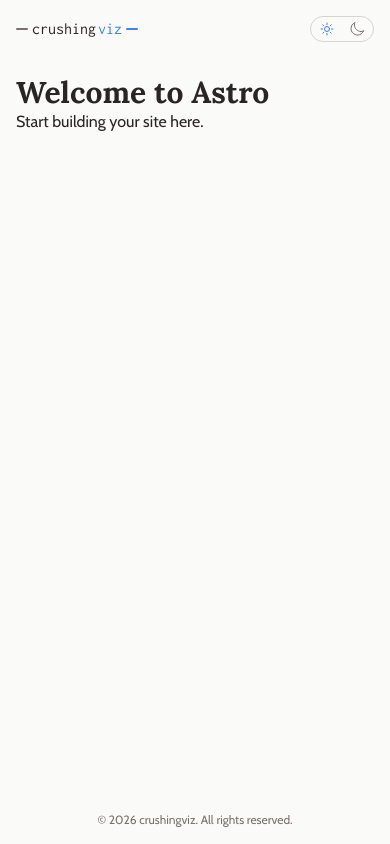
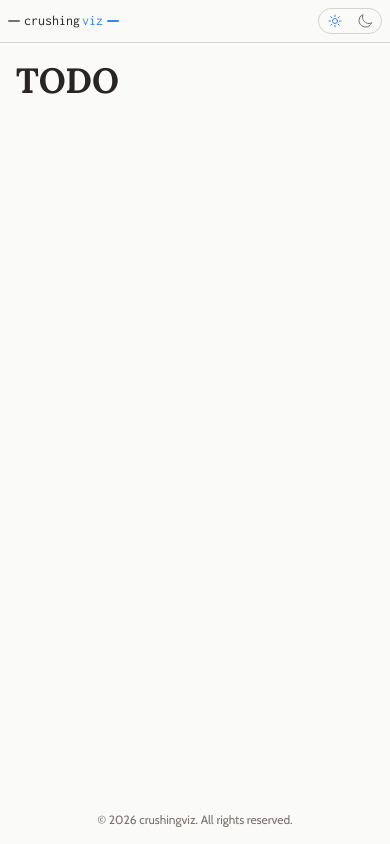
Before and after one commit to codyrushing/crushingviz, an Astro site in the folder packages/web/: page / in a window 390 px wide. Built offline with nearby package versions, Linux system fonts and the light colour scheme; Astro itself is replaced by a stand-in of ours.

Commit message:
initial project page structure w/ mdx

```diff
--- a/package.json
+++ b/package.json
@@ -4,8 +4,7 @@
   "type": "module",
   "workspaces": [
     "packages/data",
-    "packages/types",
-    "packages/web"
+    "packages/types"
   ],
   "scripts": {
     "secrets:pull": "dotenv-vault pull",
@@ -22,8 +21,5 @@
   },
   "peerDependencies": {
     "typescript": "^5.0.0"
-  },
-  "dependencies": {
-    "astro": "^5.16.6"
   }
 }
--- a/packages/web/astro.config.mjs
+++ b/packages/web/astro.config.mjs
@@ -1,10 +1,12 @@
 // @ts-check
 import { defineConfig } from 'astro/config';
 import tailwindcss from '@tailwindcss/vite';
+import mdx from '@astrojs/mdx';
 
 // https://astro.build/config
 export default defineConfig({
   vite: {
     plugins: [tailwindcss()],
   },
+  integrations: [mdx()]
 });
--- a/packages/web/package.json
+++ b/packages/web/package.json
@@ -10,6 +10,7 @@
   },
   "dependencies": {
     "@astrojs/check": "^0.9.9",
+    "@astrojs/mdx": "^7.0.3",
     "@tailwindcss/vite": "^4.1.0",
     "astro": "^7.0.9",
     "solid-element": "^1.9.2",
--- /dev/null
+++ b/packages/web/src/layouts/ArticleLayout.astro
@@ -0,0 +1,15 @@
+---
+import PageLayout from "./PageLayout.astro";
+---
+<PageLayout>
+  <article>
+    <slot />
+  </article>
+</PageLayout>
+
+<style>
+@reference "../styles/global.css";
+article {
+  @apply py-6;
+}
+</style>
--- /dev/null
+++ b/packages/web/src/layouts/structures/ColorSchemeSelector.astro
@@ -0,0 +1,60 @@
+---
+---
+<div id="theme-selector" class="inline-flex items-center rounded-full border border-border p-0.5 gap-0.5" role="radiogroup" aria-label="Color scheme">
+	<button id="light-option" role="radio" aria-checked="false" aria-label="Light mode" class="px-1.5 py-0.5 rounded-full transition-colors cursor-pointer">
+		<svg xmlns="http://www.w3.org/2000/svg" fill="none" viewBox="0 0 24 24" stroke-width="1.5" stroke="currentColor" class="size-4">
+			<path stroke-linecap="round" stroke-linejoin="round" d="M12 3v2.25m6.364.386-1.591 1.591M21 12h-2.25m-.386 6.364-1.591-1.591M12 18.75V21m-4.773-4.227-1.591 1.591M5.25 12H3m4.227-4.773L5.636 5.636M15.75 12a3.75 3.75 0 1 1-7.5 0 3.75 3.75 0 0 1 7.5 0Z" />
+		</svg>
+	</button>
+	<button id="dark-option" role="radio" aria-checked="false" aria-label="Dark mode" class="px-1.5 py-0.5 rounded-full transition-colors cursor-pointer">
+		<svg xmlns="http://www.w3.org/2000/svg" fill="none" viewBox="0 0 24 24" stroke-width="1.5" stroke="currentColor" class="size-4">
+			<path stroke-linecap="round" stroke-linejoin="round" d="M21.752 15.002A9.72 9.72 0 0 1 18 15.75c-5.385 0-9.75-4.365-9.75-9.75 0-1.33.266-2.597.748-3.752A9.753 9.753 0 0 0 3 11.25C3 16.635 7.365 21 12.75 21a9.753 9.753 0 0 0 9.002-5.998Z" />
+		</svg>
+	</button>
+</div>
+<script>
+import type { WindowExtended } from "../PageLayout.astro";
+
+const lightOption = document.getElementById("light-option");
+const darkOption = document.getElementById("dark-option");
+
+// const selectedClasses = ["bg-muted", "text-accent-500"];
+const unselectedClasses = ["text-muted", "hover:text-foreground"];
+
+const colorSchemeManager = (window as unknown as WindowExtended).colorSchemeManager;
+function updateSelector() {
+	const scheme = colorSchemeManager.getColorScheme();
+	const [buttonToActivate, buttonToDeactivate] = scheme === "dark" ? [darkOption, lightOption] : [lightOption, darkOption];
+
+	buttonToDeactivate?.setAttribute("aria-checked", "false");
+	buttonToActivate?.setAttribute("aria-checked", "true");
+}
+
+// Initial state
+updateSelector();
+
+// Switch on click
+lightOption?.addEventListener("click", () => {
+	colorSchemeManager.setPreference("light");
+});
+
+darkOption?.addEventListener("click", () => {
+	colorSchemeManager.setPreference("dark");
+});
+
+// Subscribe to changes from other sources
+colorSchemeManager.subscribe(updateSelector);
+</script>
+<style>
+@reference "../../styles/global.css";
+
+#theme-selector button {
+  @apply text-muted;
+  @apply hover:text-foreground;
+}
+
+#theme-selector button[aria-checked="true"] {
+  @apply text-accent-500;
+  @apply cursor-auto;
+}
+</style>
--- a/packages/web/src/layouts/structures/SiteHeader.astro
+++ b/packages/web/src/layouts/structures/SiteHeader.astro
@@ -1,69 +1,14 @@
 ---
+import ColorSchemeSelector from "./ColorSchemeSelector.astro";
+
 
 ---
-<header id="site-header" class="sticky top-0 p-4 backdrop-blur-xs bg-background/75">
+<header id="site-header" class="sticky top-0 p-2 lg:p-4 backdrop-blur-xs border-border border-b bg-background/75">
 	<div class="container mx-auto flex items-center justify-between">
-		<h1 class="text-base flex flex-row items-center gap-1 font-monospace text-foreground dark:text-muted before:inline-block before:bg-muted before:h-[1.5px] before:rounded-full before:w-3 after:inline-block after:bg-accent-500 after:h-[1.5px] after:w-3 after:rounded-full">
+		<a href="/" class="flex flex-row items-center gap-1 font-monospace text-foreground text-sm dark:text-muted before:inline-block before:bg-muted before:h-[1.5px] before:rounded-full before:w-3 after:inline-block after:bg-accent-500 after:h-[1.5px] after:w-3 after:rounded-full">
 		  crushing
 			<span class="text-accent-500 -ml-0.5">viz</span>
-		</h1>
-		<div id="theme-selector" class="inline-flex items-center rounded-full border border-border p-0.5 gap-0.5" role="radiogroup" aria-label="Color scheme">
-			<button id="light-option" role="radio" aria-checked="false" aria-label="Light mode" class="px-1.5 py-0.5 rounded-full transition-colors cursor-pointer">
-				<svg xmlns="http://www.w3.org/2000/svg" fill="none" viewBox="0 0 24 24" stroke-width="1.5" stroke="currentColor" class="size-4">
-					<path stroke-linecap="round" stroke-linejoin="round" d="M12 3v2.25m6.364.386-1.591 1.591M21 12h-2.25m-.386 6.364-1.591-1.591M12 18.75V21m-4.773-4.227-1.591 1.591M5.25 12H3m4.227-4.773L5.636 5.636M15.75 12a3.75 3.75 0 1 1-7.5 0 3.75 3.75 0 0 1 7.5 0Z" />
-				</svg>
-			</button>
-			<button id="dark-option" role="radio" aria-checked="false" aria-label="Dark mode" class="px-1.5 py-0.5 rounded-full transition-colors cursor-pointer">
-				<svg xmlns="http://www.w3.org/2000/svg" fill="none" viewBox="0 0 24 24" stroke-width="1.5" stroke="currentColor" class="size-4">
-					<path stroke-linecap="round" stroke-linejoin="round" d="M21.752 15.002A9.72 9.72 0 0 1 18 15.75c-5.385 0-9.75-4.365-9.75-9.75 0-1.33.266-2.597.748-3.752A9.753 9.753 0 0 0 3 11.25C3 16.635 7.365 21 12.75 21a9.753 9.753 0 0 0 9.002-5.998Z" />
-				</svg>
-			</button>
-		</div>
+		</a>
+		<ColorSchemeSelector />
 	</div>
 </header>
-<script>
-import type { WindowExtended } from "../PageLayout.astro";
-
-const lightOption = document.getElementById("light-option");
-const darkOption = document.getElementById("dark-option");
-
-// const selectedClasses = ["bg-muted", "text-accent-500"];
-const unselectedClasses = ["text-muted", "hover:text-foreground"];
-
-const colorSchemeManager = (window as unknown as WindowExtended).colorSchemeManager;
-function updateSelector() {
-	const scheme = colorSchemeManager.getColorScheme();
-	const [buttonToActivate, buttonToDeactivate] = scheme === "dark" ? [darkOption, lightOption] : [lightOption, darkOption];
-
-	buttonToDeactivate?.setAttribute("aria-checked", "false");
-	buttonToActivate?.setAttribute("aria-checked", "true");
-}
-
-// Initial state
-updateSelector();
-
-// Switch on click
-lightOption?.addEventListener("click", () => {
-	colorSchemeManager.setPreference("light");
-});
-
-darkOption?.addEventListener("click", () => {
-	colorSchemeManager.setPreference("dark");
-});
-
-// Subscribe to changes from other sources
-colorSchemeManager.subscribe(updateSelector);
-</script>
-<style>
-@reference "../../styles/global.css";
-
-#theme-selector button {
-  @apply text-muted;
-  @apply hover:text-foreground;
-}
-
-#theme-selector button[aria-checked="true"] {
-  @apply text-accent-500;
-  @apply cursor-auto;
-}
-</style>
--- a/packages/web/src/pages/index.astro
+++ b/packages/web/src/pages/index.astro
@@ -3,6 +3,5 @@ import PageLayout from '../layouts/PageLayout.astro';
 ---
 
 <PageLayout>
-	<h1 class="text-3xl font-heading">Welcome to Astro</h1>
-	<p>Start building your site here.</p>
+	<h1 class="text-3xl font-heading">TODO</h1>
 </PageLayout>
--- /dev/null
+++ b/packages/web/src/pages/pacific-island-flooding/index.mdx
@@ -0,0 +1,4 @@
+---
+layout: ../../layouts/ArticleLayout.astro
+---
+# Flooding in the Pacific Islands
--- a/packages/web/src/styles/global.css
+++ b/packages/web/src/styles/global.css
@@ -123,3 +123,12 @@ body {
   font-variation-settings:
     "wdth" 100;
 }
+
+/* MAIN */
+h1 {
+  /*@apply text-6xl;*/
+  @apply font-serif;
+  @apply leading-tight;
+  font-size: clamp(2rem,9vw,5.5rem);
+  /*font-size: clamp(56px,9vw,128px);*/
+}
```
Also changed, not shown: AGENTS.md (+1 -0 lines), packages/web/src/pages/pacific-data-viz-challenge-2026/index.astro (deleted), packages/web/src/pages/pacific-island-flooding/README.md, 2 other files.
